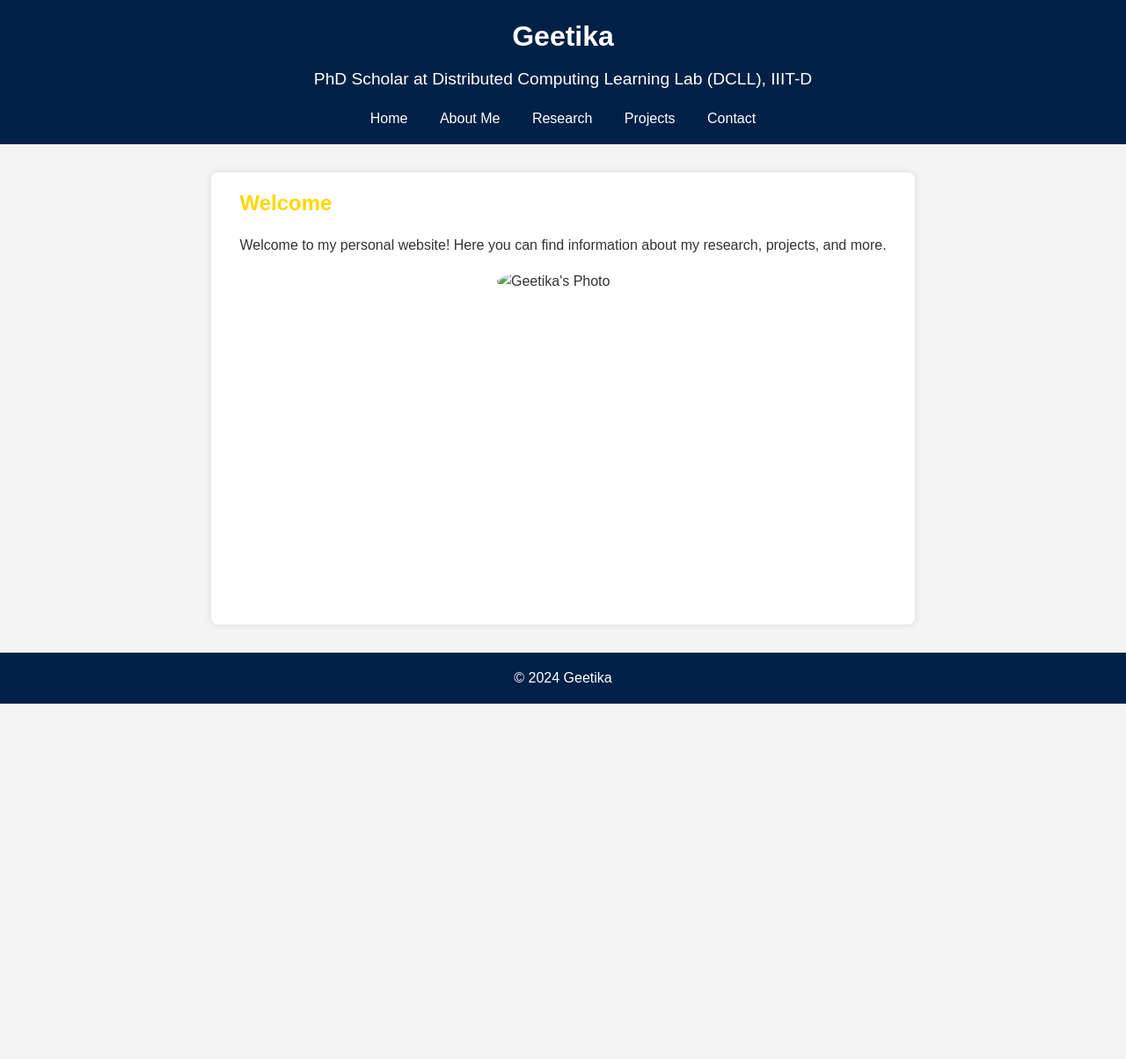
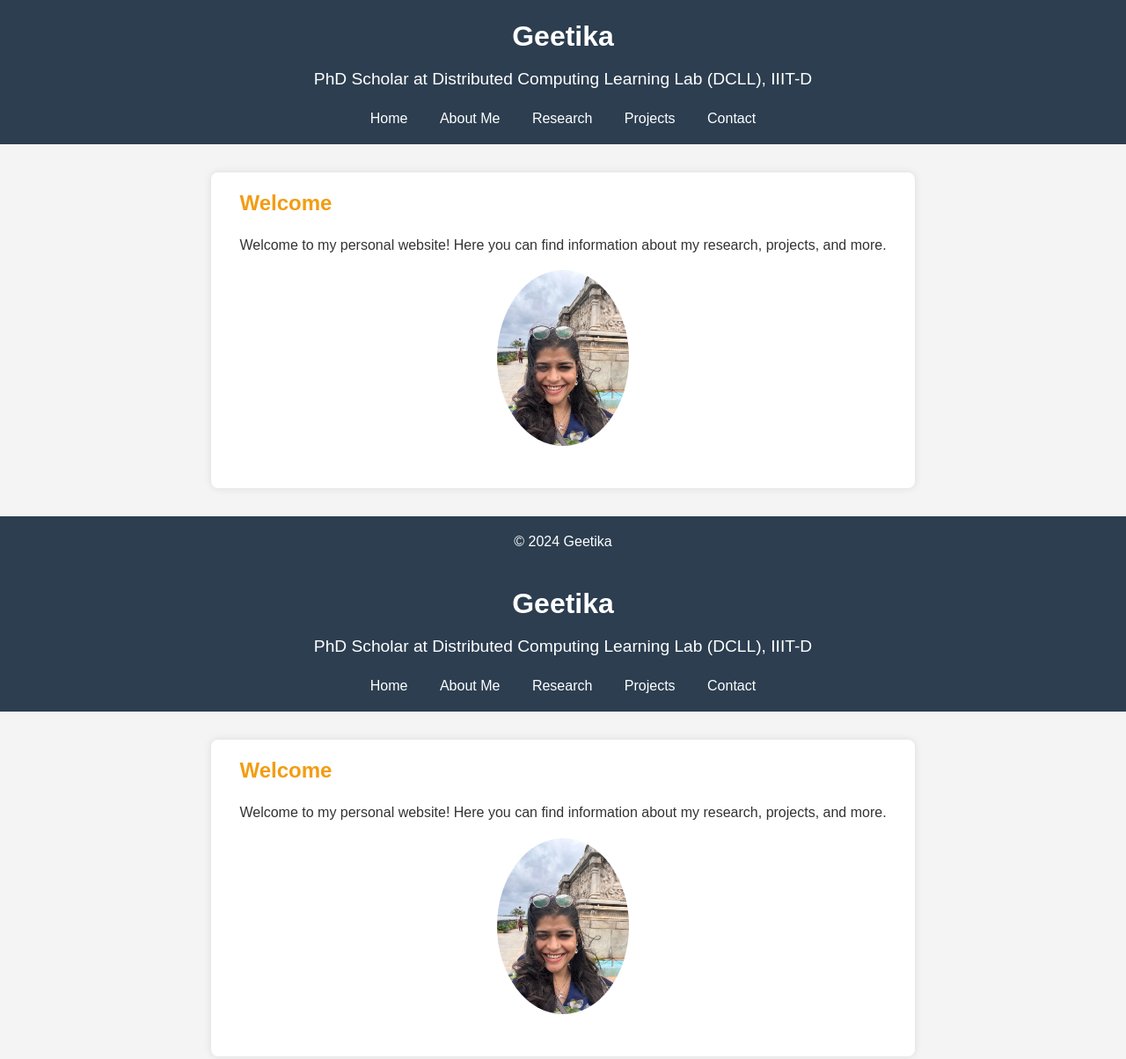
Before and after one commit to Geetika-10/geetika-10.github.io, a plain HTML site: page index.html in a window 1280 px wide. Shown: the top 1204 px of the page at 88% size. Before the commit the page ends 800 px from the top, so only its background shows below. Drawn offline with Linux system fonts and the light colour scheme; files whose address does not match are found by name.

Commit message:
layout changed+3

```diff
--- a/css/style.css
+++ b/css/style.css
@@ -18,7 +18,7 @@ body {
 
 /* Header styles */
 header {
-    background-color: #002147; /* Oxford Blue */
+    background-color: #2C3E50;
     color: white;
     padding: 1rem;
     text-align: center;
@@ -69,7 +69,7 @@ section {
 }
 
 section h2 {
-    color: #FFD700; /* Gold */
+    color: #F39C12;
     margin-bottom: 1rem;
 }
 
@@ -95,7 +95,7 @@ section ul li {
 
 /* Footer styles */
 footer {
-    background-color: #002147; /* Oxford Blue */
+    background-color: #2C3E50;
     color: white;
     text-align: center;
     padding: 1rem 0;
@@ -106,7 +106,7 @@ footer {
 
 /* Link styles */
 a {
-    color: #FFD700; /* Gold */
+    color: #F39C12;
     text-decoration: none;
 }
 
--- a/index.html
+++ b/index.html
@@ -24,7 +24,40 @@
         <section>
             <h2>Welcome</h2>
             <p>Welcome to my personal website! Here you can find information about my research, projects, and more.</p>
-            <img src="images/my-photo.jpg" alt="Geetika's Photo">
+            <img src="C:\Users\vivob\OneDrive\Desktop\PhD\geetika-10.github.io\images\profile pic.jpg" alt="Geetika's Photo">
+        </section>
+    </main>
+    <footer>
+        <p>&copy; 2024 Geetika</p>
+    </footer>
+</body>
+</html><!DOCTYPE html>
+<html lang="en">
+<head>
+    <meta charset="UTF-8">
+    <meta name="viewport" content="width=device-width, initial-scale=1.0">
+    <title>Geetika's Profile</title>
+    <link rel="stylesheet" href="css/style.css">
+</head>
+<body>
+    <header>
+        <h1>Geetika</h1>
+        <p>PhD Scholar at Distributed Computing Learning Lab (DCLL), IIIT-D</p>
+        <nav>
+            <ul>
+                <li><a href="index.html">Home</a></li>
+                <li><a href="about.html">About Me</a></li>
+                <li><a href="research.html">Research</a></li>
+                <li><a href="projects.html">Projects</a></li>
+                <li><a href="contact.html">Contact</a></li>
+            </ul>
+        </nav>
+    </header>
+    <main>
+        <section>
+            <h2>Welcome</h2>
+            <p>Welcome to my personal website! Here you can find information about my research, projects, and more.</p>
+            <img src="C:\Users\vivob\OneDrive\Desktop\PhD\geetika-10.github.io\images\profile pic.jpg" alt="Geetika's Photo" class="profile-photo">
         </section>
     </main>
     <footer>
```
Also changed, not shown: images/profile pic.jpg (added).
